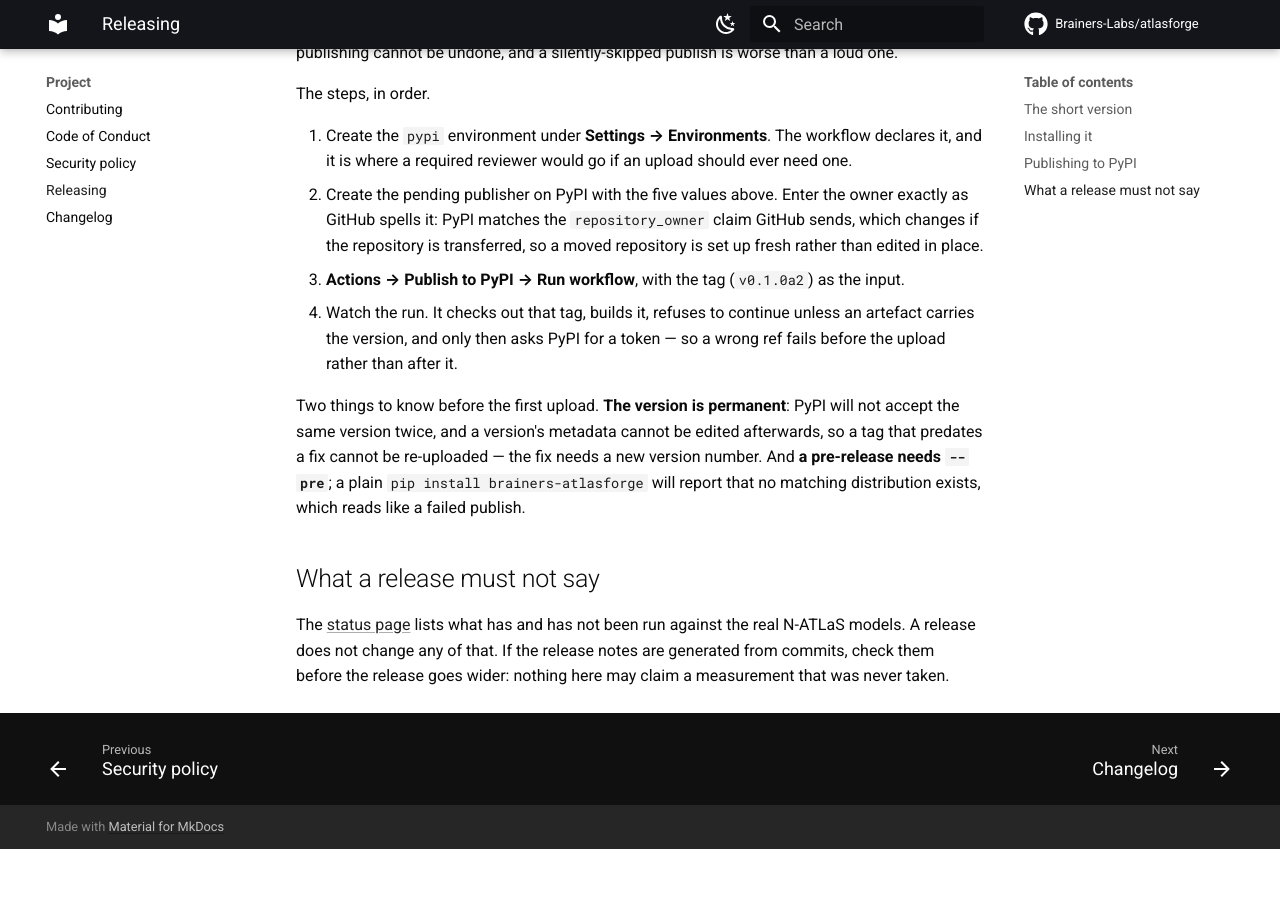
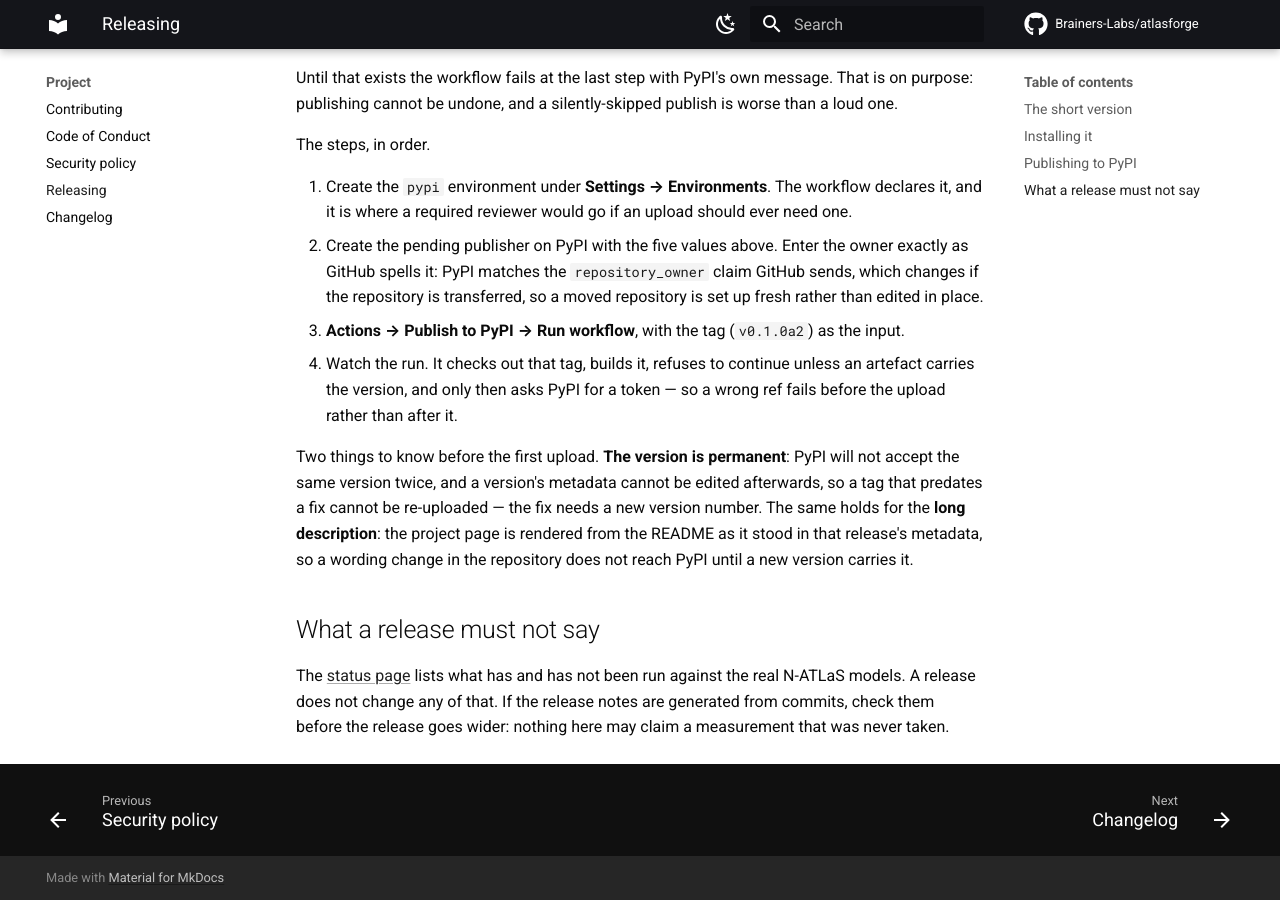
Before and after one commit to Brainers-Labs/atlasforge, an MkDocs documentation site: the page built from docs/project/releasing.md, in a window 1280 px wide and 900 px high, scrolled down 1619 px. Built offline with MkDocs 1.6.1 and Material for MkDocs 9.7.7, drawn with Linux system fonts in a browser that asks for light colours; comment, search, counter and statistics services are not loaded; before the commit the page ends 2468 px from its top, so only the background shows below that; some of the changed text lies outside the part shown.

Commit message:
Correct the claim that a pre-release needs --pre
The installation instructions said `--pre` was required and that without it "pip will not see it at
all". That is not what pip does, and the release it describes is already on the index.

Checked against the published package in a clean virtual environment — no `PIP_PRE` in the
environment, no pip configuration file anywhere on the machine — `pip install
brainers-atlasforge` resolved `brainers_atlasforge-0.1.0a2-py3-none-any.whl` and exited 0, printing
`Would install ... brainers-atlasforge-0.1.0a2`. pip falls back to pre-releases when a project has
no stable release to prefer, which is the case while `0.1.0a2` is the only version published. The
flag becomes load-bearing the moment a stable version exists, because pip will then choose that one.

Seven places repeated the claim: the README, the installation guide, the releasing page, the
changelog, the notebook's comment and the docstring of the test that reads it. Each now says what
actually happens, and why a stable release is what changes it. The commands themselves are
unchanged — `--pre` is still written in them, because it is what will be needed and it costs
nothing now.

The second half of the releasing page's warning replaces a guess with a fact. It said a pre-release
looks like a failed publish because a plain install finds nothing; the real hazard is the opposite,
and this release just demonstrated it. A release's long description is rendered from the README in
that version's own metadata, so this correction cannot reach the PyPI project page until a new
version carries it. `0.1.0a2` will keep asserting the old wording.

Co-Authored-By: Claude Code <noreply@anthropic.com>

```diff
--- a/docs/project/releasing.md
+++ b/docs/project/releasing.md
@@ -37,7 +37,9 @@ The distribution name is org-scoped for one reason: the plain name is taken. PyP
 someone else's package. Splitting the distribution name from the import name is ordinary —
 Pillow and PIL do the same thing.
 
-Pre-release versions (`0.1.0a2`) need `--pre`; without it pip will not see them.
+Pre-release versions (`0.1.0a2`) do not need `--pre` while they are the only versions published:
+pip falls back to pre-releases when a project has no stable release to prefer. Once one exists,
+`--pre` is how a reader asks for an alpha instead of it.
 
 ## Publishing to PyPI
 
@@ -73,9 +75,9 @@ The steps, in order.
 
 Two things to know before the first upload. **The version is permanent**: PyPI will not accept the
 same version twice, and a version's metadata cannot be edited afterwards, so a tag that predates a
-fix cannot be re-uploaded — the fix needs a new version number. And **a pre-release needs `--pre`**;
-a plain `pip install brainers-atlasforge` will report that no matching distribution exists, which
-reads like a failed publish.
+fix cannot be re-uploaded — the fix needs a new version number. The same holds for the **long
+description**: the project page is rendered from the README as it stood in that release's metadata,
+so a wording change in the repository does not reach PyPI until a new version carries it.
 
 ## What a release must not say
 
```
Also changed, not shown: CHANGELOG.md (+4 -1 lines), README.md (+1 -1 lines), docs/get-started/installation.md (+6 -4 lines), 2 other files.
